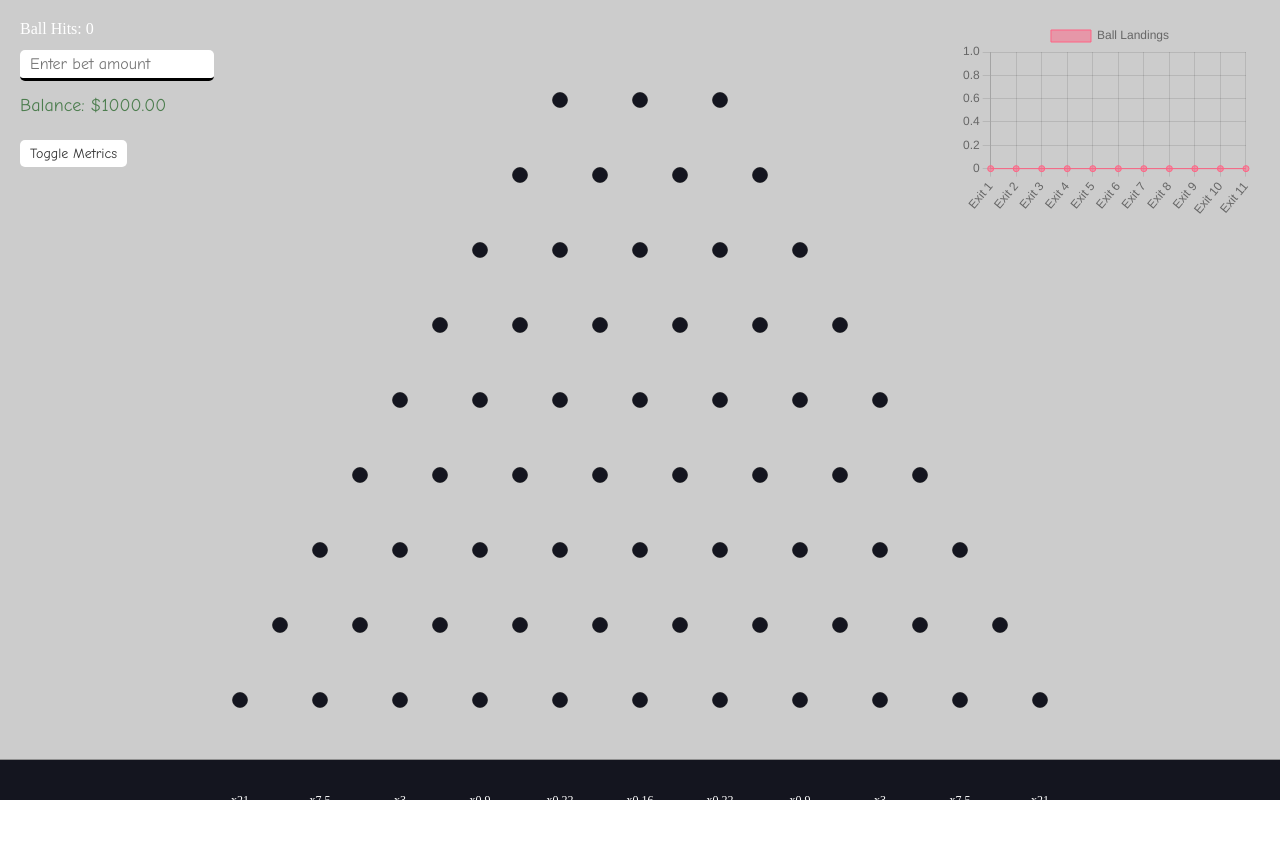
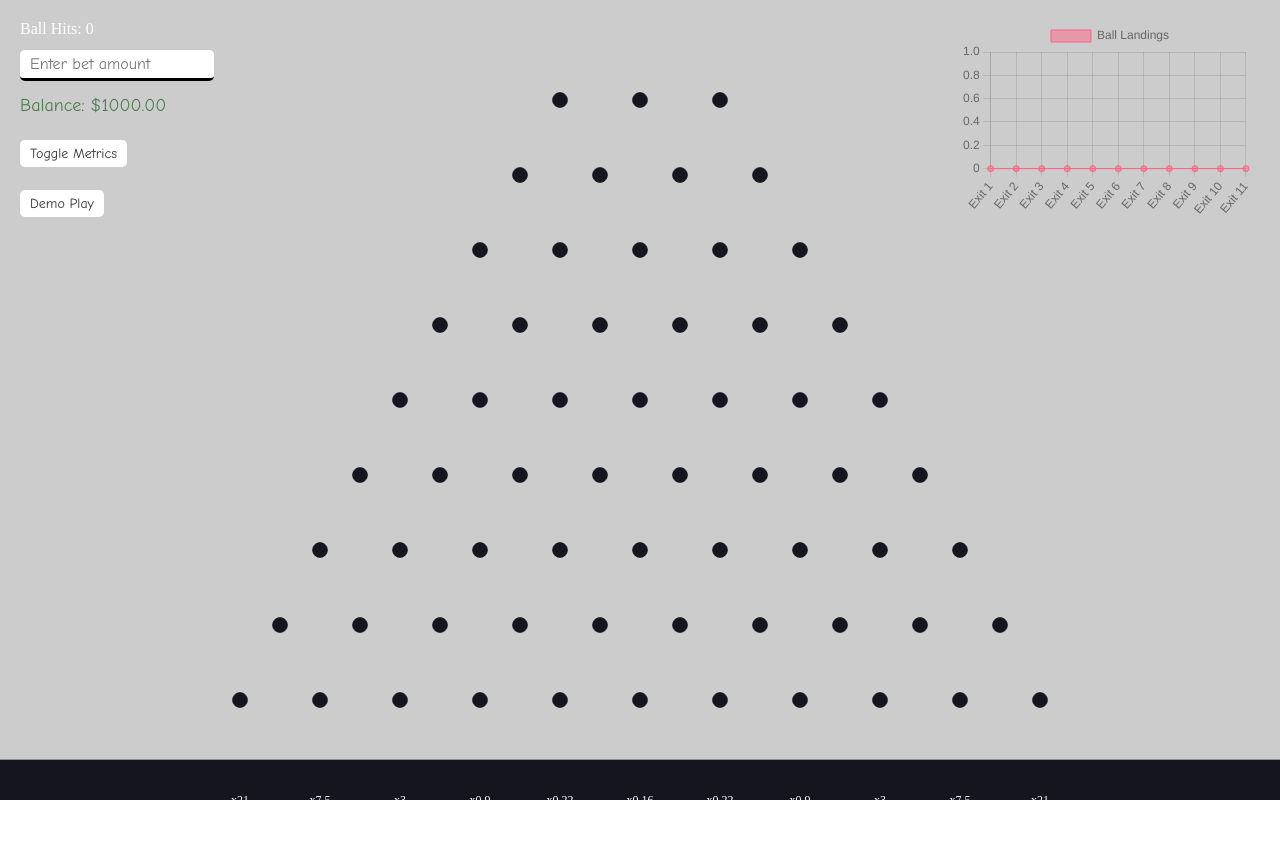
Before and after one commit to Cj5404/Plinko-Casino, a website: page index.html in a window 1280 px wide. Drawn offline with nearby package versions, Linux system fonts and the light colour scheme.

Commit message:
Added Auto Demo Play
Co-authored-by: Cj5404 <cj04mont@siena.edu>
and Frederichdk

```diff
--- a/index.html
+++ b/index.html
@@ -18,6 +18,25 @@
 </head>
 <body>
   <canvas id="exitBoxGraph" width="300" height="200" style="position: absolute; top: 20px; right: 20px;"></canvas>
+
+  <button
+  id="autoButton"
+  style="
+      position: absolute;
+      top: 190px;
+      left: 20px;
+      padding: 5px 10px;
+      font-size: 14px;
+      font-family: 'Comic Sans MS', cursive;
+      color: #333;
+      background-color: #FFF;
+      border: none;
+      border-radius: 5px;
+  "
+>
+  Demo Play
+</button>
+
   <script defer src="plinko.js"></script>
 </body>
 </html>
--- a/plinko.js
+++ b/plinko.js
@@ -340,9 +340,7 @@ Events.on(runner, 'tick', function(event) {
     updateBallGravity();
 });
 
-//Event listener for spacebar press
-document.addEventListener('keydown', function(event) {
-    if (event.code === 'Space') {
+function addBall() {
     var betAmount = parseFloat(betInput.value);
     if (!isNaN(betAmount) && betAmount > 0 && userBalance >= betAmount) {
         //Deduct the bet amount from user's balance
@@ -363,6 +361,21 @@ var ball = Bodies.circle(window.innerWidth / 2, 0, 20, {
         alert('Invalid bet amount or insufficient balance.');
     }
 }
+
+
+//Event listener for spacebar press
+document.addEventListener('keydown', function (event) {
+    if (event.code === 'Space') {
+        addBall();
+    }
+});
+
+// Auto button for adding balls automatically
+document.getElementById('autoButton').addEventListener('click', function () {
+    setInterval(function () {
+        document.getElementById('betInput').value = 1;
+        addBall();
+    }, 1500);
 });
 
 
```
Lines whose indentation alone changed are shown as unchanged.
